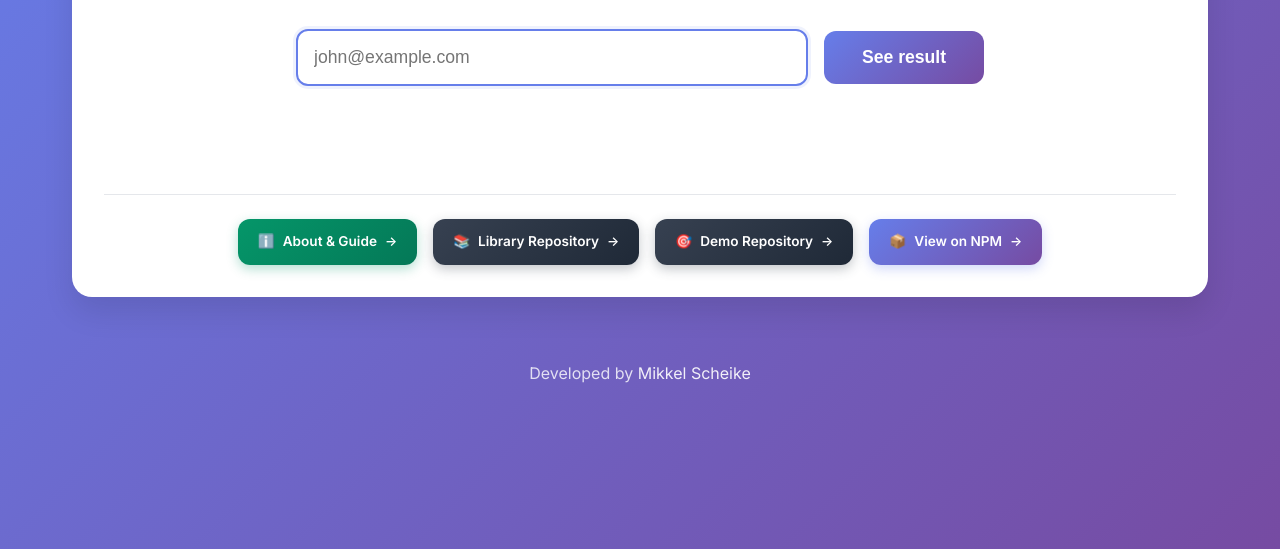
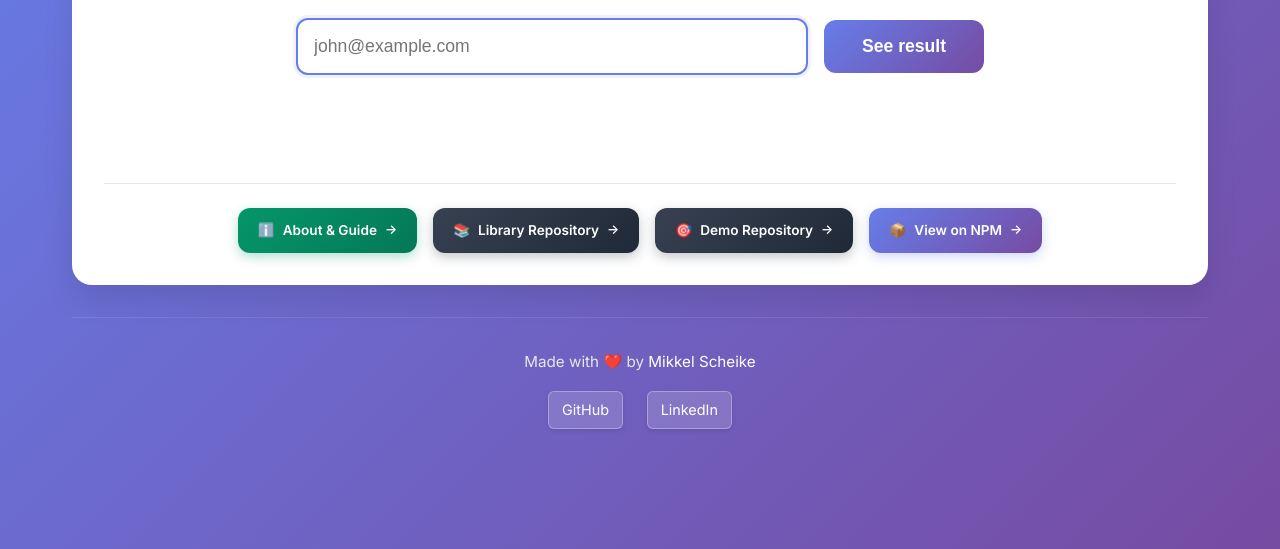
Before and after one commit to MikkelScheike/email-provider-links-demo, a website: page index.html in a window 1280 px wide. Shown: the part 251-800 px from the top of the page. Drawn offline with Linux system fonts and the light colour scheme.

Commit message:
New footer

```diff
--- /dev/null
+++ b/footer.css
@@ -0,0 +1,55 @@
+.footer {
+    text-align: center;
+    padding: 2rem;
+    color: #e5e7eb;
+    border-top: 1px solid rgba(255, 255, 255, 0.1);
+    margin-top: 2rem;
+}
+
+.footer-content {
+    max-width: 600px;
+    margin: 0 auto;
+}
+
+.footer p {
+    margin-bottom: 1rem;
+    font-size: 0.95rem;
+}
+
+.footer a {
+    color: #fff;
+    text-decoration: none;
+    transition: color 0.2s ease;
+}
+
+.footer a:hover {
+    color: #e5e7eb;
+    text-decoration: underline;
+}
+
+.social-links {
+    display: flex;
+    gap: 1.5rem;
+    justify-content: center;
+    align-items: center;
+}
+
+.social-link {
+    font-size: 0.9rem;
+    padding: 0.4rem 0.8rem;
+    border-radius: 6px;
+    background: rgba(255, 255, 255, 0.15);
+    border: 1px solid rgba(255, 255, 255, 0.3);
+    transition: all 0.2s ease;
+    color: #fff;
+    box-shadow: 0 2px 4px rgba(0, 0, 0, 0.1);
+}
+
+.social-link:hover {
+    background: rgba(255, 255, 255, 0.25);
+    border-color: rgba(255, 255, 255, 0.4);
+    text-decoration: none;
+    transform: translateY(-1px);
+    color: #fff;
+    box-shadow: 0 4px 8px rgba(0, 0, 0, 0.2);
+}
--- a/index.html
+++ b/index.html
@@ -43,6 +43,7 @@
     </script>
 
     <link rel="stylesheet" href="styles.css">
+    <link rel="stylesheet" href="footer.css">
     <link rel="preconnect" href="https://fonts.googleapis.com">
     <link rel="preconnect" href="https://fonts.gstatic.com" crossorigin>
     <link href="https://fonts.googleapis.com/css2?family=Inter:wght@300;400;500;600;700&display=swap" rel="stylesheet">
@@ -52,8 +53,9 @@
     <a href="#main-content" class="skip-link">Skip to main content</a>
     <div class="container">
         <main id="main-content" class="signup-card">
-<div class="demo-title">
+            <div class="demo-title">
                 <h2>Email Provider Links Demo</h2>
+                <p class="demo-subtitle">Instantly get users to their email inbox after signup. Try an email below to see how it works!</p>
                 <p class="demo-subtitle">Rest assured, your email will not be saved.</p>
             </div>
 
@@ -105,7 +107,13 @@
 
         <!-- Footer -->
         <footer class="footer">
-            <p>Developed by <a href="https://mikkelscheike.com" target="_blank">Mikkel Scheike</a></p>
+            <div class="footer-content">
+                <p>Made with ❤️ by <a href="https://mikkelscheike.com" target="_blank" rel="noopener">Mikkel Scheike</a></p>
+                <div class="social-links">
+                    <a href="https://github.com/MikkelScheike" target="_blank" rel="noopener" class="social-link" title="GitHub">GitHub</a>
+                    <a href="https://www.linkedin.com/in/mikkelscheike" target="_blank" rel="noopener" class="social-link" title="LinkedIn">LinkedIn</a>
+                </div>
+            </div>
         </footer>
     </div>
 
```
Also changed, not shown: about.html (+10 -17 lines).
